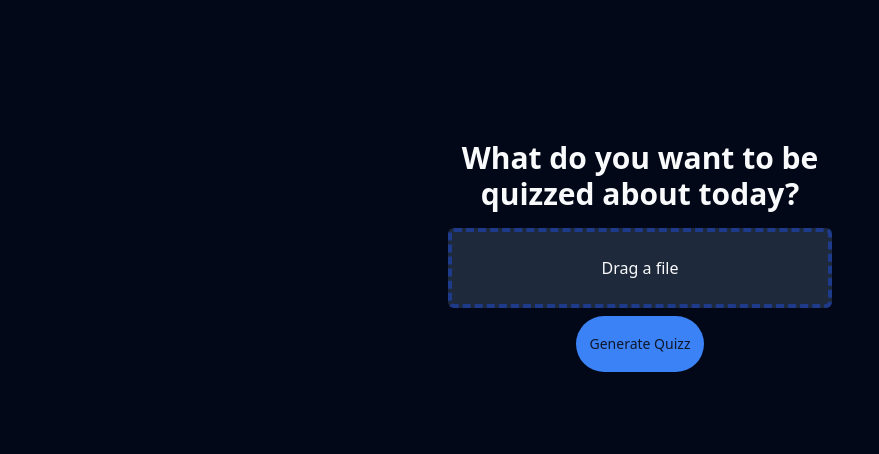
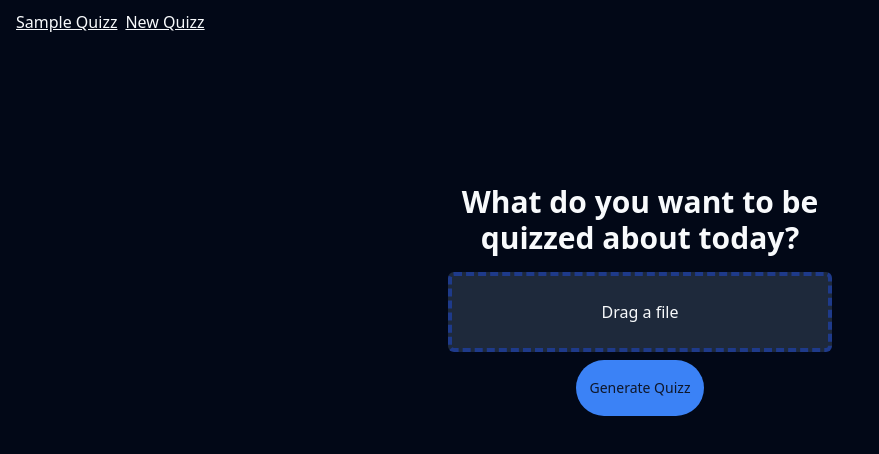
Before and after one commit to Ziad-Alghawi/quiz-ai, a Next.js app: page /quizz/new in a window 1280 px wide. Shown: the top 454 px of the page, without its empty margins (0-879 px from the left). Built offline with nearby package versions, Linux system fonts and the light colour scheme.

Commit message:
Navigation between pages + Add Header component and integrate it into the Layout

```diff
--- a/src/app/quizz/layout.tsx
+++ b/src/app/quizz/layout.tsx
@@ -1,11 +1,17 @@
+import Header from "../../components/header"
+
 export default function Layout({
   children,
 }: {
   children: React.ReactNode
 }) {
   return (
-  <div className="flex flex-col flex-1 max-w-96 w-full m-auto h-screen gap-6 ">
-   {children}
-  </div>
+    <>
+      <Header />
+
+      <div className="flex flex-col flex-1 max-w-96 w-full m-auto h-screen gap-6 ">
+        {children}
+      </div>
+    </>
   )
 }
--- /dev/null
+++ b/src/components/header.tsx
@@ -0,0 +1,17 @@
+import Link from "next/link";
+
+const Header = () => {
+  return (
+    <header>
+      <nav className="flex gap-2 py-2.5 px-4">
+        <Link className="underline"
+        href="/quizz">Sample Quizz</Link>
+
+        <Link className="underline"
+        href="/quizz/new">New Quizz</Link>
+      </nav>
+    </header>
+  )
+}
+
+export default Header;
```
